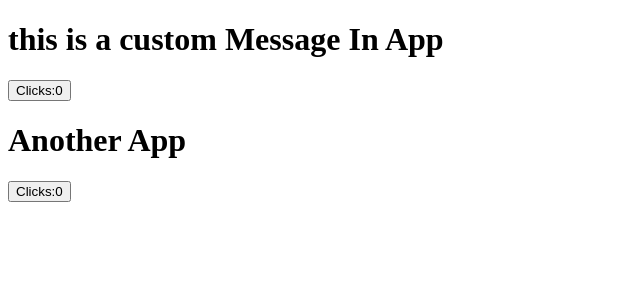
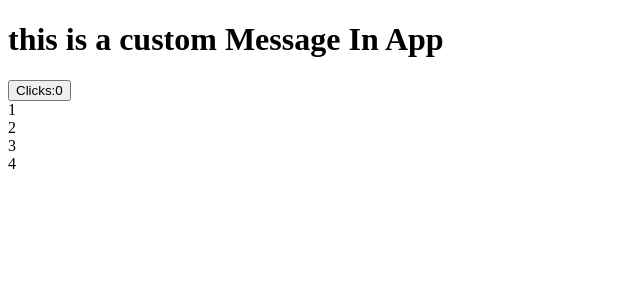
Before and after one commit to Aoshisen/svelte_learn, a Svelte app: page / in a window 1280 px wide. Shown: the top 300 px of the page, without its empty margins (0-640 px from the left). Built offline with nearby package versions, Linux system fonts and the light colour scheme.

Commit message:
feat: 联系grid 布局

```diff
--- a/src/App.scss
+++ b/src/App.scss
@@ -16,6 +16,60 @@ main {
     margin: 2rem auto;
     max-width: 14rem;
   }
+  .grid {
+    width: 500px;
+    height: 500px;
+    border: 1px solid #000;
+    margin: 0 auto;
+    display: grid;
+
+    grid-template-columns: repeat(
+      3,
+      1fr
+    ); //定义一列多宽(优先级高于grid-auto-columns)
+    grid-template-rows: repeat(
+      3,
+      1fr
+    ); //定义一行多高 (优先级高于grid-auto-rows)
+    // grid-auto-columns: 1fr; //定义一列 多宽
+    // grid-auto-rows: 1fr; //定义一行多高
+
+    // grid-area: a;
+    // .item {
+    //   width: 120px;
+    //   height: 20px;
+    //   border: 1px solid #000;
+
+    //   // grid-area: 2/1/2/4;
+    //   // grid-area: a;
+    //   &:nth-child(1) {
+    //     // grid-area: 2/1/3/3;
+    //     grid-area: a;
+    //   }
+
+    //   &:nth-child(2) {
+    //     grid-area: b;
+    //   }
+
+    //   // &:nth-child(3) {
+    //   //   grid-area: c;
+    //   // }
+    //   // &:nth-child(4) {
+    //   //   grid-area: d;
+    //   // }
+    // }
+    grid-auto-flow: row; //定义元素该怎么排列在容器里面，第一个参数是排列的方向，row是先横着拍，column是竖着拍，第二个参数可以带dense 就是会默认的补全之前的空位
+    .item {
+      &:nth-child(1) {
+        // grid-area: 1/2/3/4;
+        grid-column: 1 / span 2;
+      }
+
+      // &:nth-child(2) {
+      //   grid-area: b;
+      // }
+    }
+  }
 }
 
 @media (min-width: 480px) {
--- a/src/App.svelte
+++ b/src/App.svelte
@@ -6,6 +6,13 @@
 <main>
   <h1>{message}</h1>
   <Counter />
+
+  <div class="grid">
+    <div class="item">1</div>
+    <div class="item">2</div>
+    <div class="item">3</div>
+    <div class="item">4</div>
+  </div>
 </main>
 
 <style lang="scss" src="./App.scss"></style>
--- /dev/null
+++ b/src/global.d.ts
@@ -0,0 +1,5 @@
+export declare global {
+  interface Window {
+    ass: string;
+  }
+}
--- a/src/main.ts
+++ b/src/main.ts
@@ -1,6 +1,5 @@
 import App from "./App.svelte";
 import { injectCustomEventWhenSetItem, watchSetItem } from "./utils";
-import { Node, NodeList } from "./utils";
 
 //改变全局的setItem 方法，派发自定义事件
 injectCustomEventWhenSetItem();
@@ -12,25 +11,7 @@ export const app = new App({
   },
 });
 
-export const otherApp = new App({
-  target: document.getElementById("anotherApp") as HTMLDivElement,
-  props: {
-    message: "Another App",
-  },
-});
-
 //注意调用顺序，只有当全局的injectCustomEventWhenSetItem调用之后，自定义的监听事件才会被触发
 watchSetItem((e) => {
   console.log(e, "这是监听自定义事件的触发函数");
 });
-
-const n1 = new Node(1);
-const n2 = new Node(2);
-const n3 = new Node(3);
-
-n1.next = n2;
-n2.next = n3;
-
-const nodeList = new NodeList(n1);
-
-console.log(n1, nodeList, "this is nodeList<<<<<<<<");
```
